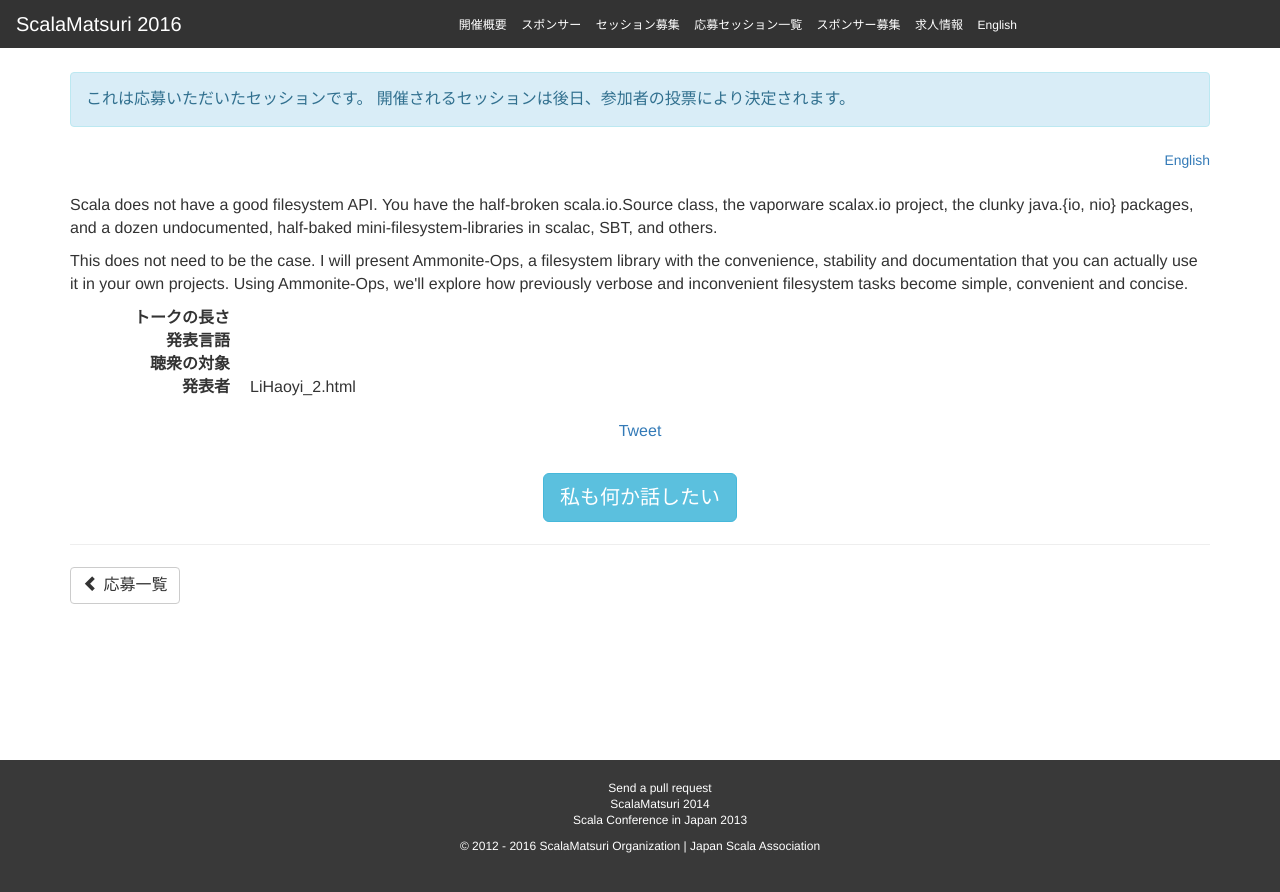
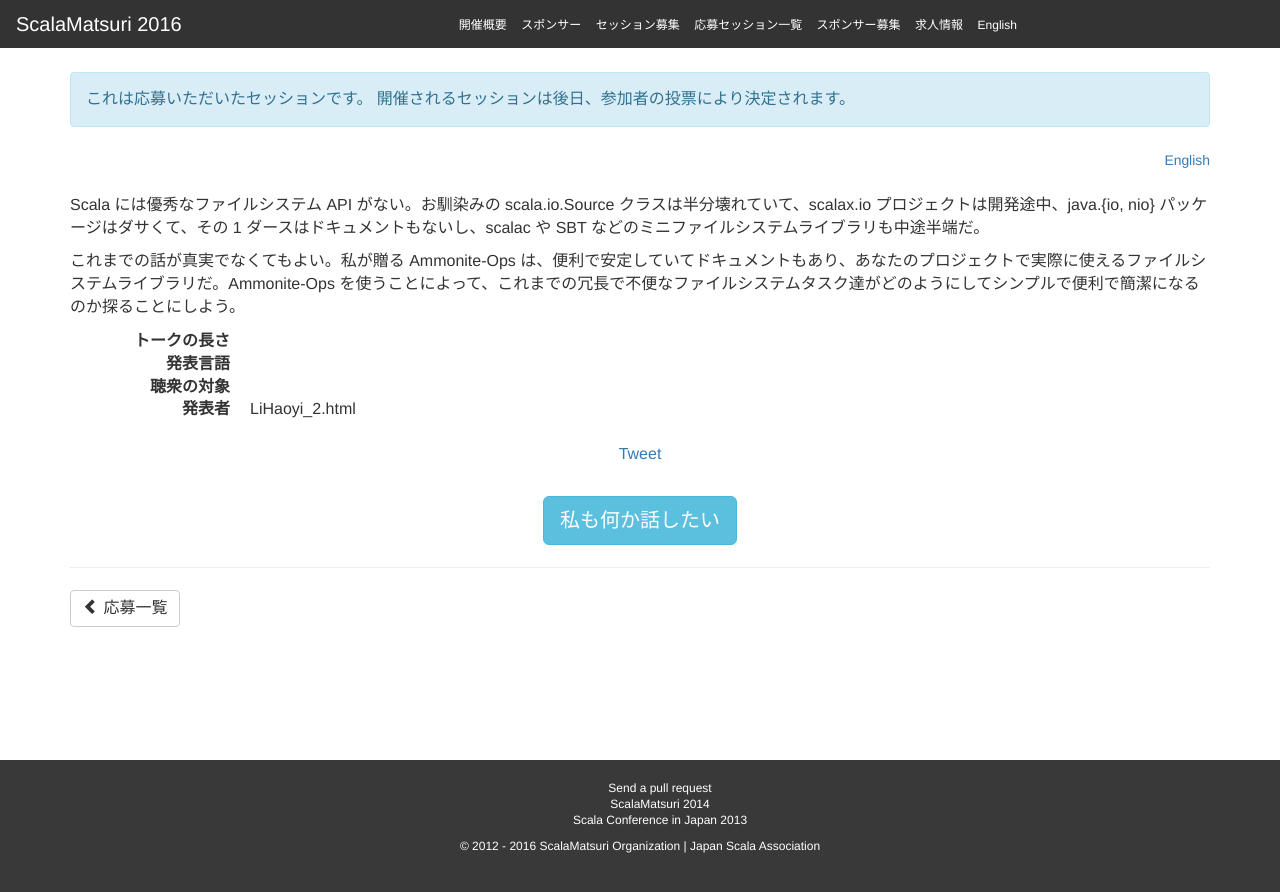
Before and after one commit to scalajp/2016.scalamatsuri.org, a Jekyll site: the page built from _candidates_ja/LiHaoyi_2.html, in a window 1280 px wide. Shown: the top 892 px of the page. Built offline with Jekyll 4.4.1, drawn with Linux system fonts in a browser that asks for light colours; nearby versions of some CDN libraries; comment, search, counter and statistics services are not loaded.

Commit message:
Translates LiHaoyi_2.html

```diff
--- a/_candidates_ja/LiHaoyi_2.html
+++ b/_candidates_ja/LiHaoyi_2.html
@@ -1,6 +1,6 @@
 ---
 name: Li Haoyi
-title: Easy File Operations in Scala
+title: Scala における簡単なファイル操作
 length: 40 minutes
 audience: Beginner: No prior knowledge of the domain
 language: English
@@ -9,6 +9,6 @@ github: lihaoyi
 icon:
 organization: Dropbox
 ---
-<p>Scala does not have a good filesystem API. You have the half-broken scala.io.Source class, the vaporware scalax.io project, the clunky java.{io, nio} packages, and a dozen undocumented, half-baked mini-filesystem-libraries in scalac, SBT, and others.</p>
+<p>Scala には優秀なファイルシステム API がない。お馴染みの scala.io.Source クラスは半分壊れていて、scalax.io プロジェクトは開発途中、java.{io, nio} パッケージはダサくて、その 1 ダースはドキュメントもないし、scalac や SBT などのミニファイルシステムライブラリも中途半端だ。</p>
 
-<p>This does not need to be the case. I will present Ammonite-Ops, a filesystem library with the convenience, stability and documentation that you can actually use it in your own projects. Using Ammonite-Ops, we'll explore how previously verbose and inconvenient filesystem tasks become simple, convenient and concise.</p>
+<p>これまでの話が真実でなくてもよい。私が贈る Ammonite-Ops は、便利で安定していてドキュメントもあり、あなたのプロジェクトで実際に使えるファイルシステムライブラリだ。Ammonite-Ops を使うことによって、これまでの冗長で不便なファイルシステムタスク達がどのようにしてシンプルで便利で簡潔になるのか探ることにしよう。</p>
```
